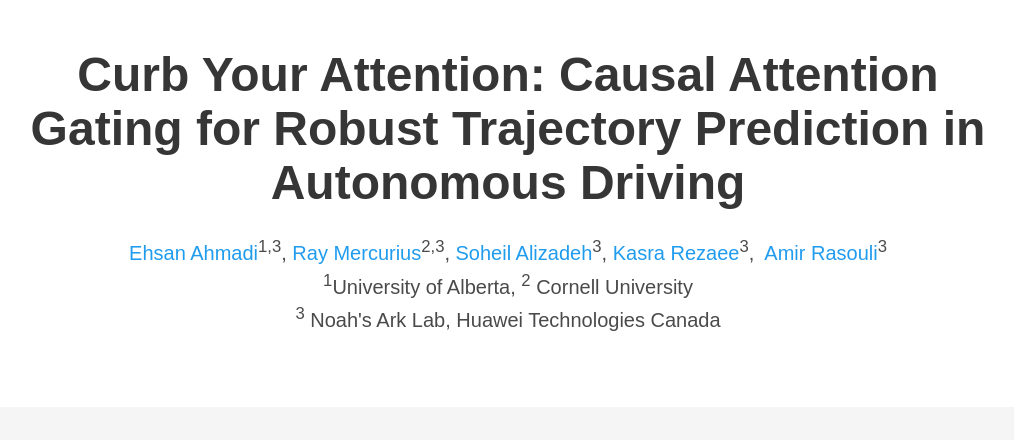
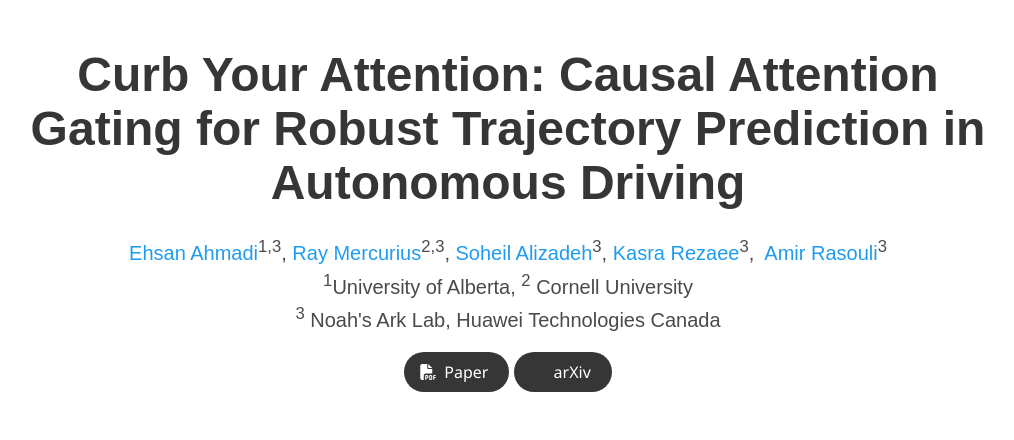
Before and after one commit to critic-model/critic-model.github.io, a plain HTML site: page index.html in a window 1280 px wide. Shown: the top 440 px of the page, without its empty margins (132-1146 px from the left). Drawn offline with nearby package versions, Linux system fonts and the light colour scheme; some icons are missing; a web font is replaced by a local one.

Commit message:
add arxiv

```diff
--- a/index.html
+++ b/index.html
@@ -80,16 +80,16 @@
 
             <div class="column has-text-centered">
               <div class="publication-links">
-                <!-- Arxiv PDF link
+                <!-- Arxiv PDF link  -->
                 <span class="link-block">
-                  <a href="https://arxiv.org/pdf/<ARXIV PAPER ID>.pdf" target="_blank"
+                  <a href="https://arxiv.org/pdf/2410.07191.pdf" target="_blank"
                     class="external-link button is-normal is-rounded is-dark">
                     <span class="icon">
                       <i class="fas fa-file-pdf"></i>
                     </span>
                     <span>Paper</span>
                   </a>
-                </span>-->
+                </span>
 
                 <!-- Supplementary PDF link -->
                 <!-- <span class="link-block">
@@ -113,14 +113,14 @@
                   </a>
                 </span> -->
 
-                <!-- ArXiv abstract Link
+                <!--ArXiv abstract Link -->
                 <span class="link-block">
-                  <a href="https://arxiv.org/abs/<ARXIV PAPER ID>" target="_blank"
+                  <a href="https://arxiv.org/abs/2410.07191" target="_blank"
                     class="external-link button is-normal is-rounded is-dark">
                     <span class="icon">
                       <i class="ai ai-arxiv"></i>
                     </span>
-                    <span>arXiv</span> -->
+                    <span>arXiv</span>
                   </a>
                 </span>
               </div>
```
